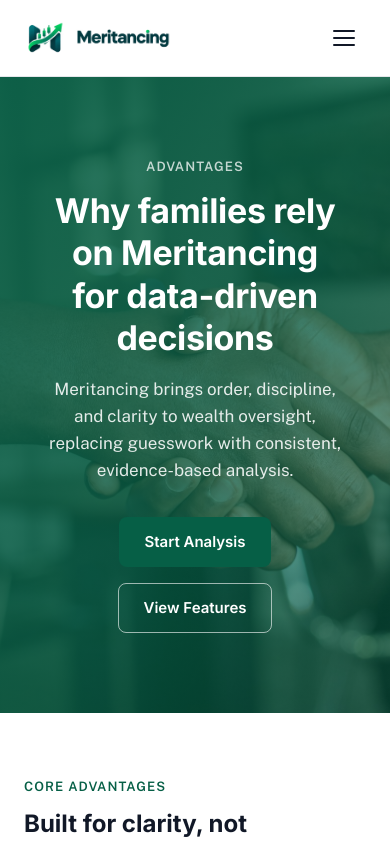
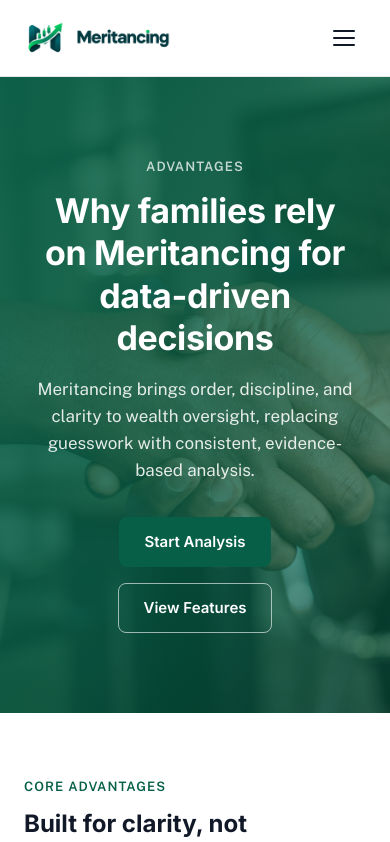
Before and after one commit to taybadeveloper/Meritancing, a Next.js app: page /advantages in a window 390 px wide. Shown: the top 842 px of the page. Built offline with nearby package versions, Linux system fonts and the light colour scheme.

Commit message:
Widen mobile hero content and center footer logo

```diff
--- a/app/globals.css
+++ b/app/globals.css
@@ -222,7 +222,7 @@
   position:relative;
   z-index:2;
   max-width:840px;
-  padding:var(--space-4) var(--space-5);
+  padding:var(--space-4) var(--space-3);
   color:#fff;
   text-align:center;
 }
@@ -645,7 +645,7 @@
 .footer-brand{
   display:flex;
   align-items:center;
-  justify-content:flex-start;
+  justify-content:center;
   margin-bottom:var(--space-3);
 }
 .footer-brand img{
```
